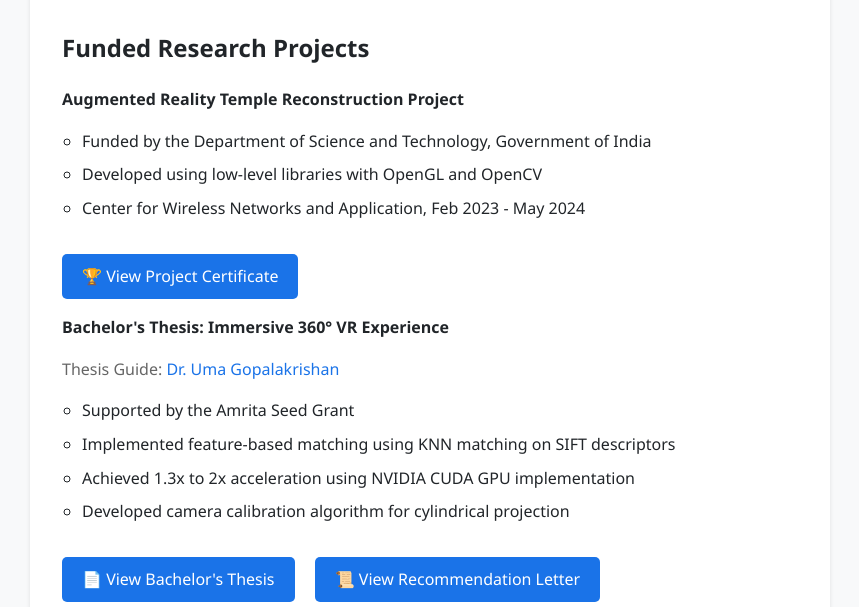
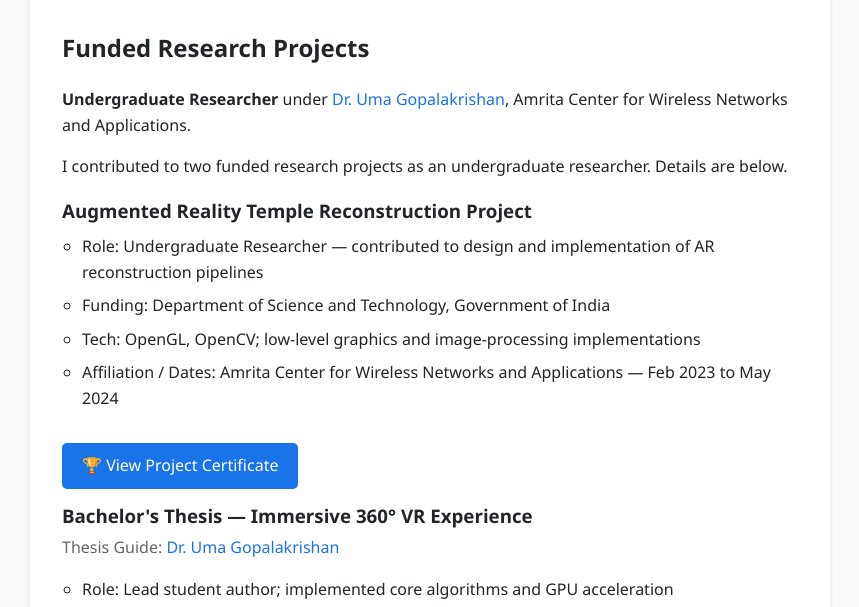
Before and after one commit to Karthik-PM/Karthik-PM.github.io, a plain HTML site: page index.html in a window 1280 px wide. Shown: the part 1093-1700 px from the top of the page, without its empty margins (210-1069 px from the left). Drawn offline with Linux system fonts and the light colour scheme.

Commit message:
Clarify funded research projects and role

```diff
--- a/index.html
+++ b/index.html
@@ -122,23 +122,27 @@
 
         <div class="bio-info">
             <h2>Funded Research Projects</h2>
-            <p><strong>Augmented Reality Temple Reconstruction Project</strong></p>
+            <p><strong>Undergraduate Researcher</strong> under <a href="https://www.amrita.edu/faculty/umag/" target="_blank" style="color: #1a73e8; text-decoration: none;">Dr. Uma Gopalakrishan</a>, Amrita Center for Wireless Networks and Applications.</p>
+            <p>I contributed to two funded research projects as an undergraduate researcher. Details are below.</p>
+
+            <h3 style="margin-bottom:0.25rem; margin-top:0.75rem;">Augmented Reality Temple Reconstruction Project</h3>
             <ul>
-                <li>Funded by the Department of Science and Technology, Government of India</li>
-                <li>Developed using low-level libraries with OpenGL and OpenCV</li>
-                <li>Center for Wireless Networks and Application, Feb 2023 - May 2024</li>
+                <li>Role: Undergraduate Researcher — contributed to design and implementation of AR reconstruction pipelines</li>
+                <li>Funding: Department of Science and Technology, Government of India</li>
+                <li>Tech: OpenGL, OpenCV; low-level graphics and image-processing implementations</li>
+                <li>Affiliation / Dates: Amrita Center for Wireless Networks and Applications — Feb 2023 to May 2024</li>
             </ul>
             <a href="https://drive.google.com/file/d/1l0WCZ800pm4fYu03RWU20cVZOBkyJtmE/view" target="_blank" class="thesis-button">
                 🏆 View Project Certificate
             </a>
 
-            <p><strong>Bachelor's Thesis: Immersive 360° VR Experience</strong></p>
-            <p style="color: #666; margin-top: 0.5rem;">Thesis Guide: <a href="https://www.amrita.edu/faculty/umag/" target="_blank" style="color: #1a73e8; text-decoration: none;">Dr. Uma Gopalakrishan</a></p>
+            <h3 style="margin-bottom:0.25rem; margin-top:0.75rem;">Bachelor's Thesis — Immersive 360° VR Experience</h3>
+            <p style="color: #666; margin-top: 0.25rem;">Thesis Guide: <a href="https://www.amrita.edu/faculty/umag/" target="_blank" style="color: #1a73e8; text-decoration: none;">Dr. Uma Gopalakrishan</a></p>
             <ul>
-                <li>Supported by the Amrita Seed Grant</li>
-                <li>Implemented feature-based matching using KNN matching on SIFT descriptors</li>
-                <li>Achieved 1.3x to 2x acceleration using NVIDIA CUDA GPU implementation</li>
-                <li>Developed camera calibration algorithm for cylindrical projection</li>
+                <li>Role: Lead student author; implemented core algorithms and GPU acceleration</li>
+                <li>Funding: Amrita Seed Grant (equipment and resources)</li>
+                <li>Contributions: Feature-based matching (KNN on SIFT descriptors), homography-based image registration, cylindrical projection to reduce frame skew, camera calibration for intrinsic parameter estimation, and CUDA-based acceleration (1.3x–2x speedup)</li>
+                <li>Dates: Jan 2024 to May 2024</li>
             </ul>
             <a href="https://drive.google.com/file/d/1FqJF77vapmbK4RYGK14xFDMXiNL1FvW3/view?usp=sharing" target="_blank" class="thesis-button">
                 📄 View Bachelor's Thesis
```
